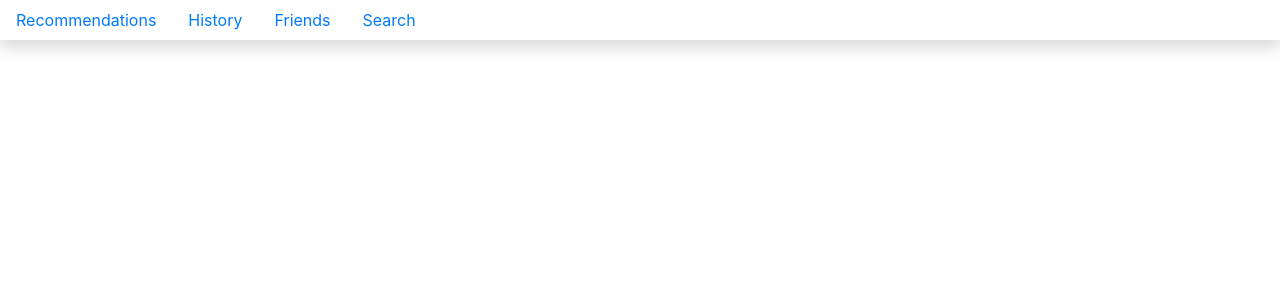
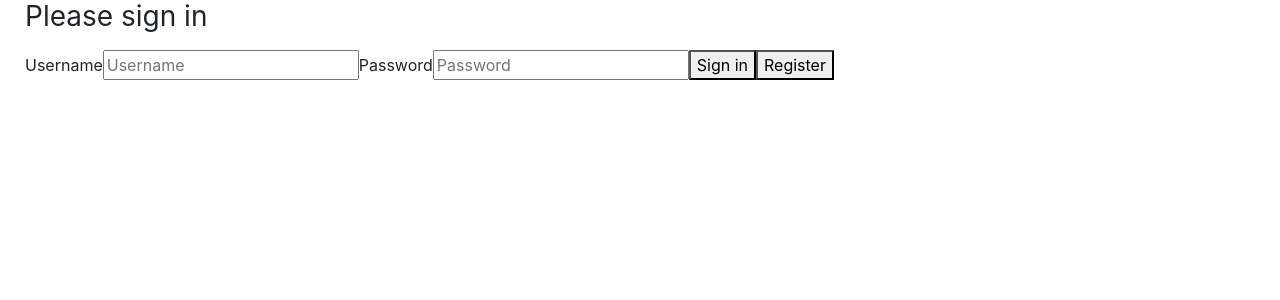
Before and after one commit to rjlancaster/Cliquer-Capstone, a React (Create React App) app: page / in a window 1280 px wide. Shown: the top 300 px of the page. Built offline with nearby package versions, Linux system fonts and the light colour scheme; no server answers.

Commit message:
authentication method complete

```diff
--- a/API/cliquer.json
+++ b/API/cliquer.json
@@ -2,11 +2,13 @@
   "users": [
     {
       "id": 1,
-      "email": "rjlancaster@gmail.com"
+      "email": "rjlancaster@gmail.com",
+      "password": "123"
     },
     {
       "id": 2,
-      "email": "william.g.morgan@gmail.com"
+      "email": "william.g.morgan@gmail.com",
+      "password": "123"
     }
   ],
   "shows": [
--- a/src/App.js
+++ b/src/App.js
@@ -1,26 +1,24 @@
-import React, { Component } from 'react';
-import logo from './logo.svg';
-import './App.css';
 
-export default class App extends Component {
+import React, { Component } from "react"
+import IsAuth from "./components/Auth/IsAuth"
+import "./App.css"
+
+class App extends Component {
+  isAuthenticated = () => sessionStorage.getItem("credentials") !== null
+
+
+  state = {
+    activeUser: this.isAuthenticated()
+  }
+
+  setAuth = () => {
+    this.setState({ auth: this.isAuthenticated() })
+  }
   render() {
-    return (
-      <div className="App">
-        <header className="App-header">
-          <img src={logo} className="App-logo" alt="logo" />
-          <p>
-            Edit <code>src/App.js</code> and save to reload.
-          </p>
-          <a
-            className="App-link"
-            href="https://reactjs.org"
-            target="_blank"
-            rel="noopener noreferrer"
-          >
-            Learn React
-          </a>
-        </header>
-      </div>
-    );
+    return <React.Fragment>
+      <IsAuth isAuthenticated={this.isAuthenticated} setAuth={this.setAuth} />
+    </React.Fragment>
   }
 }
+
+export default App
--- /dev/null
+++ b/src/components/Auth/IsAuth.js
@@ -0,0 +1,20 @@
+import React, { Component } from "react"
+import Login from "./Login"
+import Cliquer from "../Cliquer"
+
+export default class IsAuth extends Component {
+  activeUser() {
+    return sessionStorage.getItem("credentials")
+  }
+
+  render() {
+    console.log(this.activeUser())
+    return <React.Fragment>
+        {this.props.isAuthenticated() ? (
+        <Cliquer activeUser={this.activeUser} {...this.props} />
+        ) : (
+          <Login {...this.props} />
+        )}
+      </React.Fragment>
+  }
+}
--- /dev/null
+++ b/src/components/Auth/Login.js
@@ -0,0 +1,76 @@
+import React, { Component } from "react"
+import ApiManager from "../../module/ApiManager"
+import "./login.css"
+
+export default class Login extends Component {
+  // Set initial state
+  state = {
+    password: "",
+    username: ""
+  }
+
+  // Update state whenever an input field is edited
+  handleFieldChange = evt => {
+    const stateToChange = {}
+    stateToChange[evt.target.id] = evt.target.value
+    this.setState(stateToChange)
+  }
+
+  handleRegister = e => {
+    e.preventDefault()
+    const newUser = {
+      username: this.state.username,
+      password: this.state.password
+    }
+    if (!this.state.username || !this.state.password) {
+      alert("please")
+    } else if (this.state.username || this.state.password) {
+      ApiManager.searchUsername(this.state.username).then(users => {
+        if (users.length) {
+          alert(`username ${this.state.username} already exits!`)
+        } else if (!users.length) {
+          ApiManager.add("users", newUser).then(user =>{
+            sessionStorage.setItem("credentials", parseInt(user.id))
+            this.props.setAuth()
+          }
+          )
+        }
+      })
+    }
+  }
+
+  // Simplistic handler for login submit
+  handleLogin = e => {
+    e.preventDefault()
+    if (!this.state.username || !this.state.password) {
+      alert("please")
+    } else if (this.state.username || this.state.password) {
+      ApiManager.searchNP(this.state.username, this.state.password).then(
+        user => {
+          if (!user.length) {
+            alert("Wrong username or password!")
+          } else if (user.length) {
+            sessionStorage.setItem("credentials", parseInt(user[0].id))
+            this.props.setAuth()
+          }
+        }
+      )
+    }
+  }
+
+  render() {
+    return <form className="loginForm">
+        <h1 className="h3 mb-3 font-weight-normal">Please sign in</h1>
+        <label htmlFor="inputUsername">Username</label>
+        <input onChange={this.handleFieldChange} type="username" id="username" placeholder="Username" required="" autoFocus="" />
+        <label htmlFor="inputPassword">Password</label>
+        <input onChange={this.handleFieldChange} type="password" id="password" placeholder="Password" required="" />
+        <button type="submit" onClick={this.handleLogin}>
+          Sign in
+        </button>
+        <button type="submit" onClick={this.handleRegister}>
+          Register
+        </button>
+      </form>
+  }
+}
--- /dev/null
+++ b/src/components/Auth/login.css
@@ -0,0 +1,3 @@
+.loginForm {
+  padding: 0 25px;
+}
--- a/src/components/Cliquer.js
+++ b/src/components/Cliquer.js
@@ -5,14 +5,10 @@ import "./Cliquer.css"
 import "bootstrap/dist/css/bootstrap.min.css"
 
 export default class Cliquer extends Component {
-    render() {
-        return (
-            <div>
-              <React.Fragment>
-                <Navbar />
-                <ApplicationViews />
-              </React.Fragment>
-            </div>
-        );
-    }
+  render() {
+    return <React.Fragment>
+      <Navbar {...this.props} />
+      <ApplicationViews {...this.props} />
+    </React.Fragment>
+  }
 }
--- a/src/components/nav/NavBar.js
+++ b/src/components/nav/NavBar.js
@@ -1,9 +1,15 @@
 import React, { Component } from "react"
 import { Link } from "react-router-dom"
 import "bootstrap/dist/css/bootstrap.min.css"
-
+// import ApiManager from "../../module/ApiManager"
 
 class NavBar extends Component {
+
+  logout = () => {
+    sessionStorage.clear("credentials")
+    this.props.setAuth()
+  }
+
   render() {
     return (
       <nav className="navbar navbar-light light-blue flex-md-nowrap p-0 shadow">
@@ -20,6 +26,14 @@ class NavBar extends Component {
           <li className="nav-item">
             <Link className="nav-link" to="/search">Search</Link>
           </li>
+          <li>
+            <button
+              type="button"
+              className="btn btn-success"
+              onClick={this.logout}>
+              Logout
+            </button>
+          </li>
         </ul>
       </nav>
     )
--- a/src/index.js
+++ b/src/index.js
@@ -2,10 +2,11 @@ import ReactDOM from "react-dom"
 import React from 'react'
 import Cliquer from "./components/Cliquer"
 import { BrowserRouter as Router } from "react-router-dom"
+import App from "./App"
 import './index.css'
 
 ReactDOM.render(
   <Router>
-      <Cliquer />
+      <App />
   </Router>
   , document.getElementById('root'))
--- a/src/module/DataManager.js
+++ b/src/module/ApiManager.js
@@ -1,6 +1,6 @@
 // const localURL = "http://localhost:5002"
 const remoteSearchURL = `https://api.themoviedb.org/3/search/multi?api_key=71beceaec7947e27f4fa92aadc09db8c&language=en-US&include_adult=false&query=`
-
+const remoteURL = "http://localhost:5002"
 const apiKey = "71beceaec7947e27f4fa92aadc09db8"
 const localtoremoteSearchURL = `https://api.themoviedb.org/3/tv/`
 
@@ -8,7 +8,7 @@ export default Object.create(null, {
 
   getRemoteSearch: {
     value: (item) => {
-      return fetch (`${localtoremoteSearchURL}${item}?api_key=${apiKey}&language=en-US`)
+      return fetch(`${localtoremoteSearchURL}${item}?api_key=${apiKey}&language=en-US`)
         .then(result => result.json())
     }
   },
@@ -57,15 +57,15 @@ export default Object.create(null, {
   },
 
   add: {
-    value: (resource, item) => {
-      return fetch(`${remoteSearchURL}/${resource}`, {
+    value: function(resource, newObject) {
+      return fetch(`${remoteURL}/${resource}`, {
         method: "POST",
         headers: {
           "Content-Type": "application/json"
         },
-        body: JSON.stringify(item)
-      })
-        .then(result => result.json())
+        body: JSON.stringify(newObject)
+      }).then(e => e.json())
+        .then(() => this.all(resource))
     }
   },
 
@@ -80,6 +80,20 @@ export default Object.create(null, {
       })
         .then(result => result.json())
     }
+  },
+  searchNP: {
+    value: function (username, password) {
+      return fetch(
+        `${remoteURL}/users?username=${username}&password=${password}`
+      ).then(e => e.json())
+    }
+  },
+  searchUsername: {
+    value: function (username) {
+      return fetch(`${remoteURL}/users?username=${username}`).then(e =>
+        e.json()
+      )
+    }
   }
 
 })
```
Also changed, not shown: src/components/recs/PreRecsList.js (deleted, +0 -41 lines).
